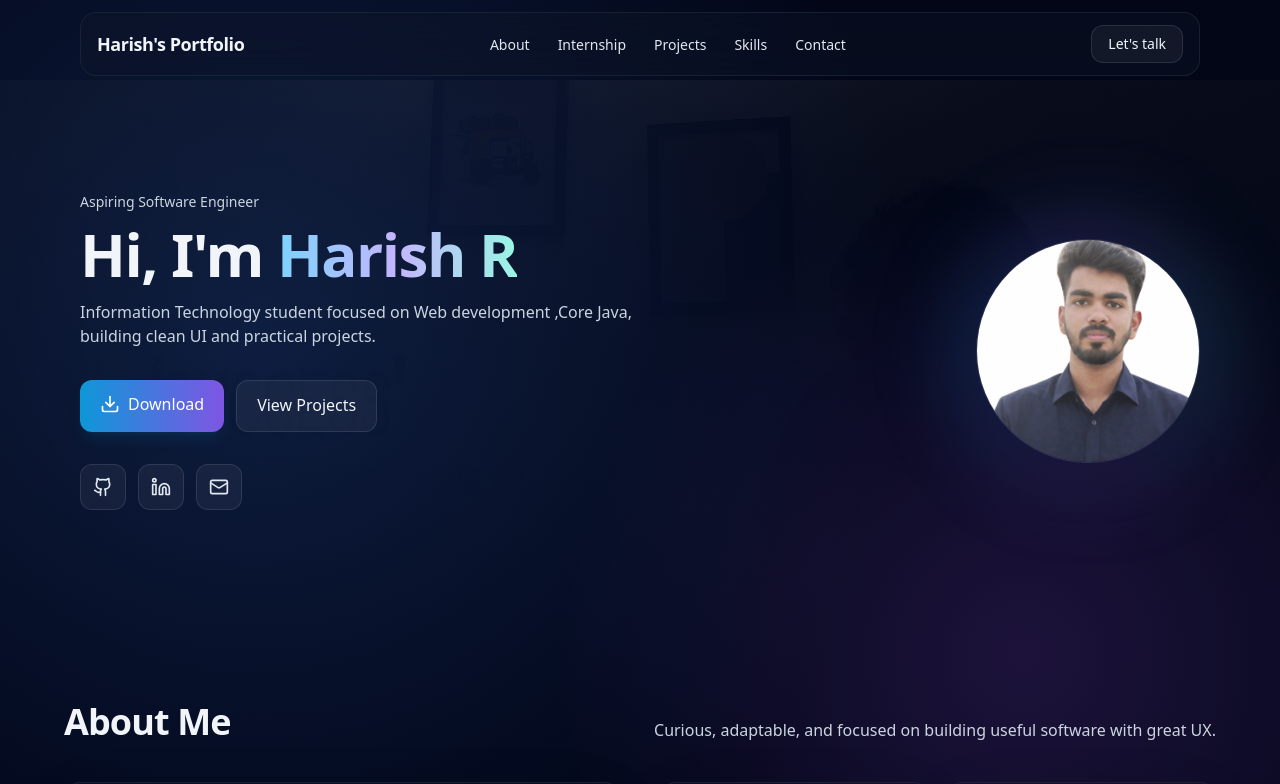
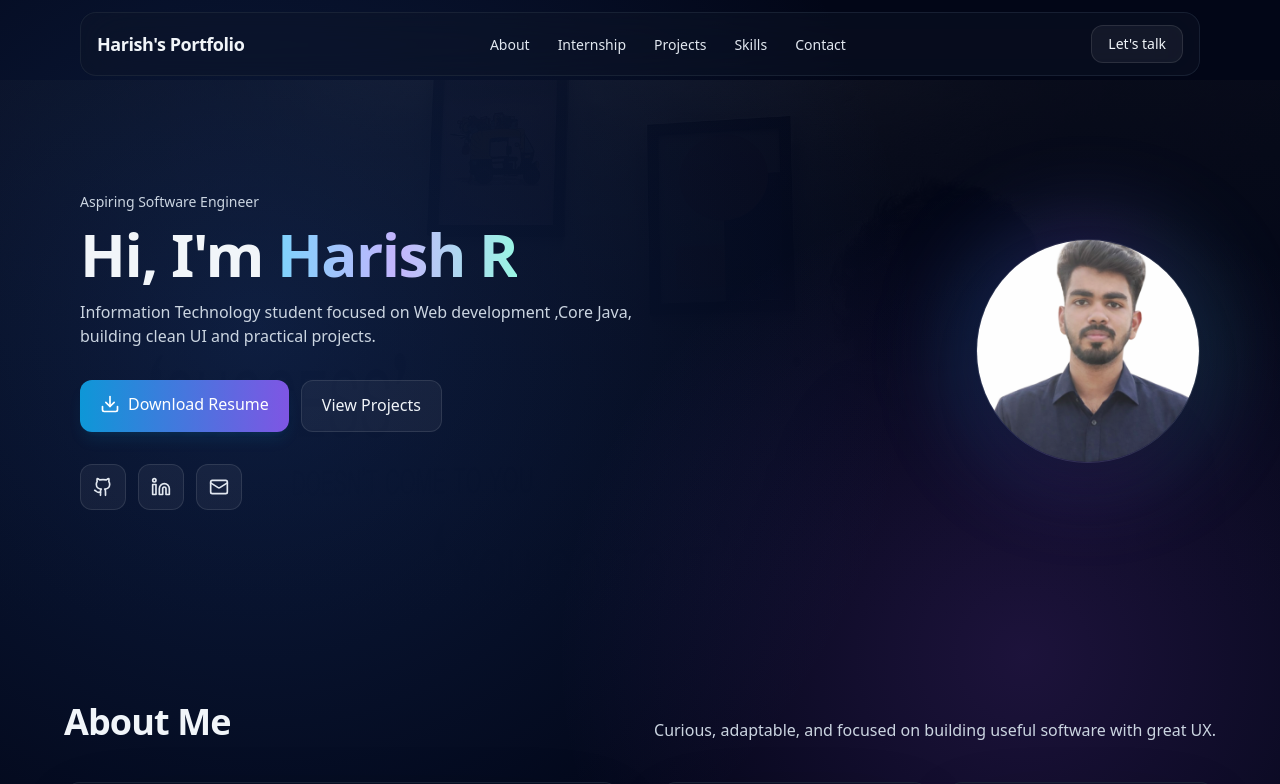
Before and after one commit to Harish9712/Portfolio, a React (Vite) app: page / in a window 1280 px wide. Shown: the top 784 px of the page. Built offline with nearby package versions, Linux system fonts and the light colour scheme.

Commit message:
changes# Please enter the commit message for your changes. Lines starting

```diff
--- a/src/App.jsx
+++ b/src/App.jsx
@@ -79,7 +79,7 @@ function App() {
                 >
                   <span className="inline-flex items-center gap-2">
                     <Download className="w-5 h-5" />
-                    Download
+                    Download Resume
                   </span>
                 </button>
 
```
